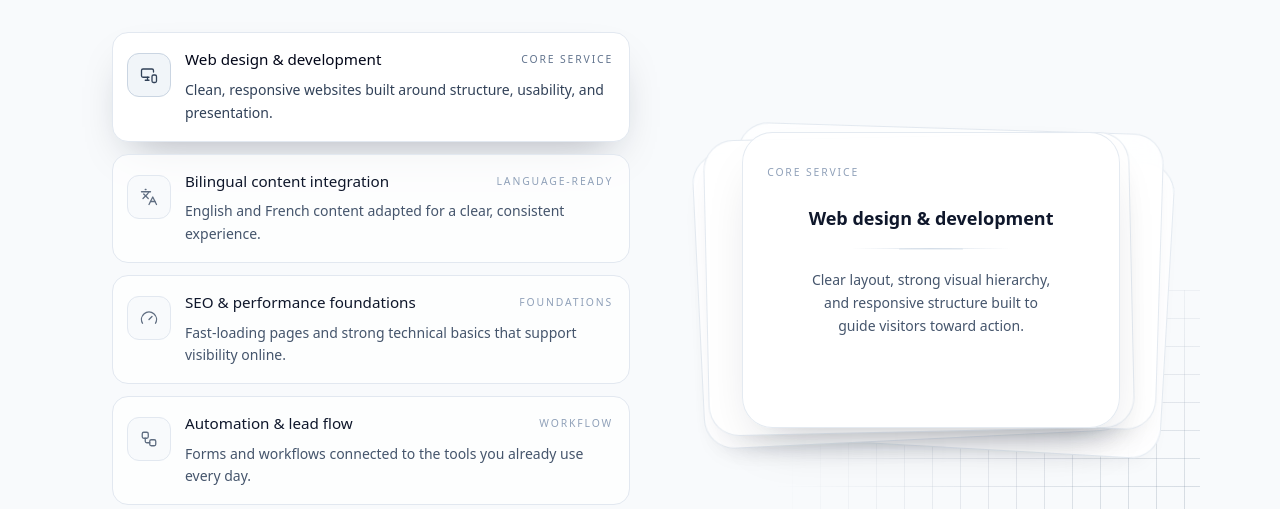
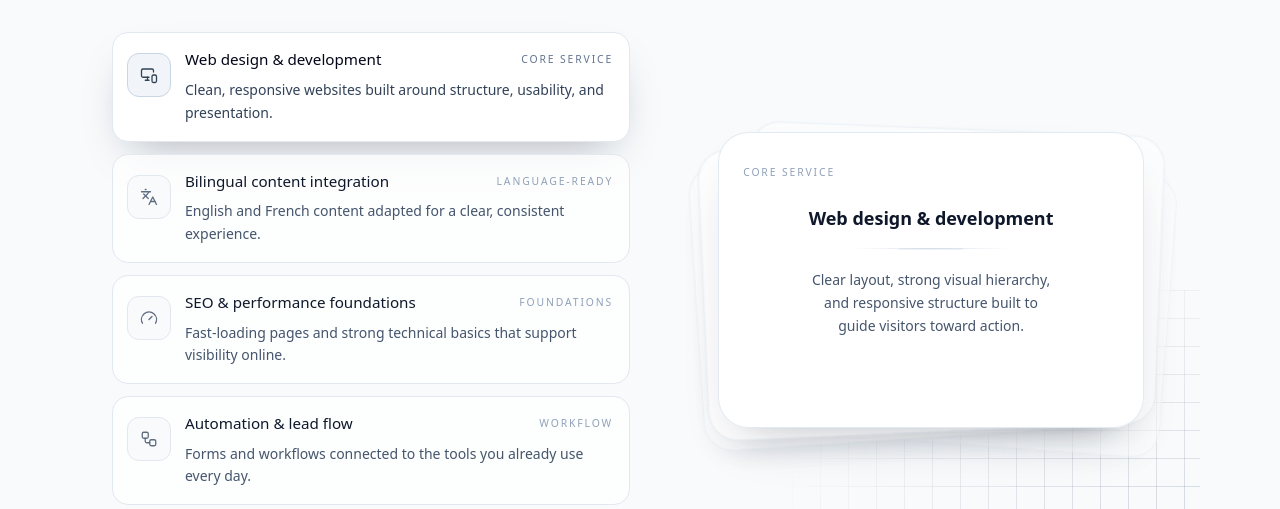
Before and after one commit to Mclenx/EEB-Web-Dev, a Next.js app: page /en in a window 1280 px wide. Shown: the part 2025-2534 px from the top of the page. Built offline with nearby package versions, Linux system fonts and the light colour scheme.

Commit message:
feat: animate services card deck

```diff
--- a/components/home/ServicesSection.tsx
+++ b/components/home/ServicesSection.tsx
@@ -1,6 +1,6 @@
 "use client";
 
-import { useState } from "react";
+import { type CSSProperties, useState } from "react";
 import { serviceIcons } from "./serviceIcons";
 
 type ServicesSectionProps = {
@@ -170,10 +170,73 @@ type ServiceDetailPanelProps = {
 };
 
 function ServiceDetailPanel({ activeService, t }: ServiceDetailPanelProps) {
-    const service = getServiceItems(t)[activeService];
+    const services = getServiceItems(t);
+    const activeIndex = serviceOrder.indexOf(activeService);
 
-    const rearCardBase =
-        "pointer-events-none absolute inset-x-6 top-0 h-full rounded-[1.9rem] border backdrop-blur-lg";
+    const cardBase =
+        "absolute inset-x-6 top-0 h-full overflow-hidden rounded-[1.9rem] border backdrop-blur-lg transition-all duration-700 ease-[cubic-bezier(0.22,1,0.36,1)] motion-reduce:transition-none";
+
+    const stackStyles = [
+        {
+            transform: "translate3d(0, 0, 0) rotate(0deg) scale(1)",
+            zIndex: 30,
+            opacity: 1,
+            visual:
+                "border-slate-200/90 bg-white/[0.92] shadow-[0_26px_55px_-24px_rgba(15,23,42,0.22),0_10px_24px_-20px_rgba(15,23,42,0.14)] dark:border-slate-600 dark:bg-slate-950",
+        },
+        {
+            transform: "translate3d(-1.15rem, 0.45rem, 0) rotate(-2.5deg) scale(0.985)",
+            zIndex: 18,
+            opacity: 0.82,
+            visual:
+                "border-slate-200/95 bg-white/[0.86] shadow-[0_20px_34px_-22px_rgba(15,23,42,0.20)] dark:border-white/[0.12] dark:bg-sky-300/[0.045]",
+        },
+        {
+            transform: "translate3d(1.35rem, -0.45rem, 0) rotate(2.25deg) scale(0.975)",
+            zIndex: 16,
+            opacity: 0.68,
+            visual:
+                "border-slate-200/95 bg-white/[0.82] shadow-[0_18px_32px_-22px_rgba(15,23,42,0.20)] dark:border-white/[0.09] dark:bg-sky-400/[0.035]",
+        },
+        {
+            transform: "translate3d(-1.85rem, 1.05rem, 0) rotate(-3.75deg) scale(0.965)",
+            zIndex: 14,
+            opacity: 0.52,
+            visual:
+                "border-slate-200/95 bg-white/[0.78] shadow-[0_16px_30px_-22px_rgba(15,23,42,0.18)] dark:border-white/[0.07] dark:bg-sky-300/[0.025]",
+        },
+        {
+            transform: "translate3d(2.15rem, 1.45rem, 0) rotate(4.25deg) scale(0.955)",
+            zIndex: 12,
+            opacity: 0.38,
+            visual:
+                "border-slate-200/90 bg-white/[0.82] shadow-[0_14px_28px_-22px_rgba(15,23,42,0.16)] dark:border-white/[0.05] dark:bg-white/[0.018]",
+        },
+    ] satisfies {
+        transform: string;
+        zIndex: number;
+        opacity: number;
+        visual: string;
+    }[];
+
+    const getCardPosition = (serviceId: ServiceId) => {
+        const serviceIndex = serviceOrder.indexOf(serviceId);
+        const deckPosition =
+            (serviceIndex - activeIndex + serviceOrder.length) % serviceOrder.length;
+        const stackStyle = stackStyles[deckPosition];
+
+        return {
+            deckPosition,
+            isActive: deckPosition === 0,
+            className: stackStyle.visual,
+            style: {
+                opacity: stackStyle.opacity,
+                pointerEvents: deckPosition === 0 ? "auto" : "none",
+                transform: stackStyle.transform,
+                zIndex: stackStyle.zIndex,
+            } satisfies CSSProperties,
+        };
+    };
 
     return (
         <div className="relative mx-auto w-full max-w-xl overflow-visible">
@@ -205,34 +268,32 @@ function ServiceDetailPanel({ activeService, t }: ServiceDetailPanelProps) {
                     </div>
                 </div>
 
-                {/* BACK CARD 4 - deepest */}
+                {serviceOrder.map((serviceId) => {
+                    const service = services[serviceId];
+                    const cardPosition = getCardPosition(serviceId);
+
+                    return (
                         <div
-                    className={`${rearCardBase} z-[4] translate-x-6 translate-y-5 rotate-[3.25deg] border-slate-200/90 bg-white/[0.82] shadow-[0_14px_28px_-22px_rgba(15,23,42,0.16)] dark:border-white/[0.05] dark:bg-white/[0.018]`}
+                            key={serviceId}
+                            aria-hidden={!cardPosition.isActive}
+                            className={`${cardBase} ${cardPosition.className}`}
+                            style={cardPosition.style}
+                        >
+                            <div className="relative flex h-full flex-col px-6 pt-8 pb-6">
+                                {/* DARK MODE REFLECTION */}
+                                <div
+                                    className={[
+                                        "pointer-events-none absolute inset-x-10 top-0 hidden h-16 rounded-full bg-sky-200/14 blur-2xl transition-opacity duration-500 motion-reduce:transition-none dark:block",
+                                        cardPosition.isActive ? "opacity-100" : "opacity-35",
+                                    ].join(" ")}
                                 />
 
-                {/* BACK CARD 3 */}
                                 <div
-                    className={`${rearCardBase} z-[6] -translate-x-5 translate-y-3 rotate-[-2.75deg] border-slate-200/95 bg-white/[0.78] shadow-[0_16px_30px_-22px_rgba(15,23,42,0.18)] dark:border-white/[0.07] dark:bg-sky-300/[0.025]`}
-                />
-
-                {/* BACK CARD 2 */}
-                <div
-                    className={`${rearCardBase} z-[8] translate-x-4 -translate-y-1 rotate-[1.75deg] border-slate-200/95 bg-white/[0.82] shadow-[0_18px_32px_-22px_rgba(15,23,42,0.20)] dark:border-white/[0.09] dark:bg-sky-400/[0.035]`}
-                />
-
-
-                {/* BACK CARD 1 - closest rear */}
-                <div
-                    className={`${rearCardBase} z-[10] -translate-x-3 translate-y-1 rotate-[-1.25deg] border-slate-200/95 bg-white/[0.86] shadow-[0_20px_34px_-22px_rgba(15,23,42,0.20)] dark:border-white/[0.12] dark:bg-sky-300/[0.045]`}
-                />
-
-                {/* ACTIVE CARD */}
-                <div className="relative z-20 mx-6 h-full rounded-[1.9rem] border border-slate-200/90 bg-white/[0.92] shadow-[0_26px_55px_-24px_rgba(15,23,42,0.22),0_10px_24px_-20px_rgba(15,23,42,0.14)] dark:border-slate-600 dark:bg-slate-950">
-                    <div className="relative px-6 pt-8 pb-6 ">
-                        {/* DARK MODE REFLECTION */}
-                        <div className="pointer-events-none absolute inset-x-10 top-0 hidden h-16 rounded-full bg-sky-200/14 blur-2xl dark:block" />
-
-
+                                    className={[
+                                        "transition-opacity duration-500 motion-reduce:transition-none",
+                                        cardPosition.isActive ? "opacity-100" : "opacity-35",
+                                    ].join(" ")}
+                                >
                                     {/* HEADER */}
                                     <div className="mb-6">
                                         <p className="text-[0.65rem] uppercase tracking-[0.18em] text-slate-400 dark:text-slate-500">
@@ -241,24 +302,40 @@ function ServiceDetailPanel({ activeService, t }: ServiceDetailPanelProps) {
                                     </div>
 
                                     {/* TITLE */}
-                        <h3 className="text-lg font-semibold text-center text-slate-900 dark:text-white">
+                                    <h3
+                                        className={[
+                                            "text-center font-semibold text-slate-900 dark:text-white",
+                                            cardPosition.isActive ? "text-lg" : "text-base",
+                                        ].join(" ")}
+                                    >
                                         {service.showcaseTitle}
                                     </h3>
-                        {/* Micro Divider */}
-                        <div className="mt-4 mb-5 flex justify-center">
+                                </div>
+
+                                <div
+                                    className={[
+                                        "mt-4 mb-5 flex justify-center transition-opacity duration-500 motion-reduce:transition-none",
+                                        cardPosition.isActive ? "opacity-100" : "opacity-20",
+                                    ].join(" ")}
+                                >
                                     <div className="relative h-px w-40">
                                         <div className="absolute inset-0 bg-gradient-to-r from-transparent via-slate-300/70 to-transparent dark:via-white/12" />
                                         <div className="absolute left-1/2 top-1/2 h-px w-16 -translate-x-1/2 -translate-y-1/2 rounded-full bg-slate-300/60 blur-[0.4px] dark:bg-white/[0.18]" />
                                     </div>
                                 </div>
 
-                        {/* DESCRIPTION */}
-                        <p className="mx-auto max-w-[30ch] text-center text-sm leading-relaxed text-slate-600 dark:text-slate-300">
+                                <p
+                                    className={[
+                                        "mx-auto max-w-[30ch] text-center text-sm leading-relaxed text-slate-600 transition-opacity duration-500 motion-reduce:transition-none dark:text-slate-300",
+                                        cardPosition.isActive ? "opacity-100" : "opacity-0",
+                                    ].join(" ")}
+                                >
                                     {service.showcaseText}
                                 </p>
-
                             </div>
                         </div>
+                    );
+                })}
             </div>
         </div>
     );
```
Lines whose indentation alone changed are shown as unchanged.
